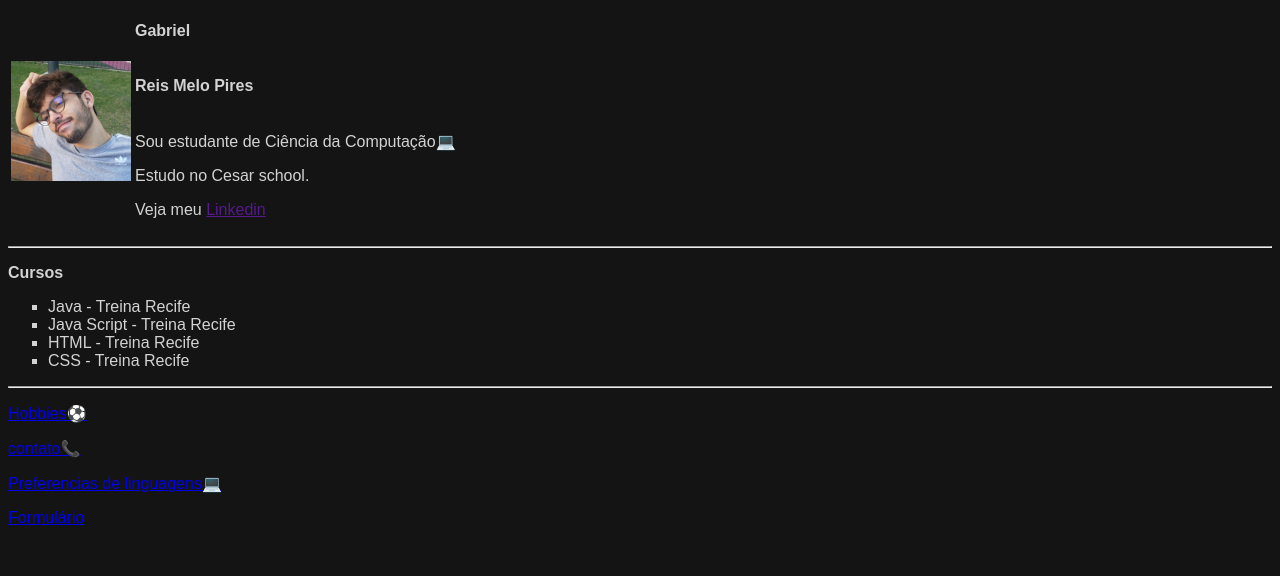
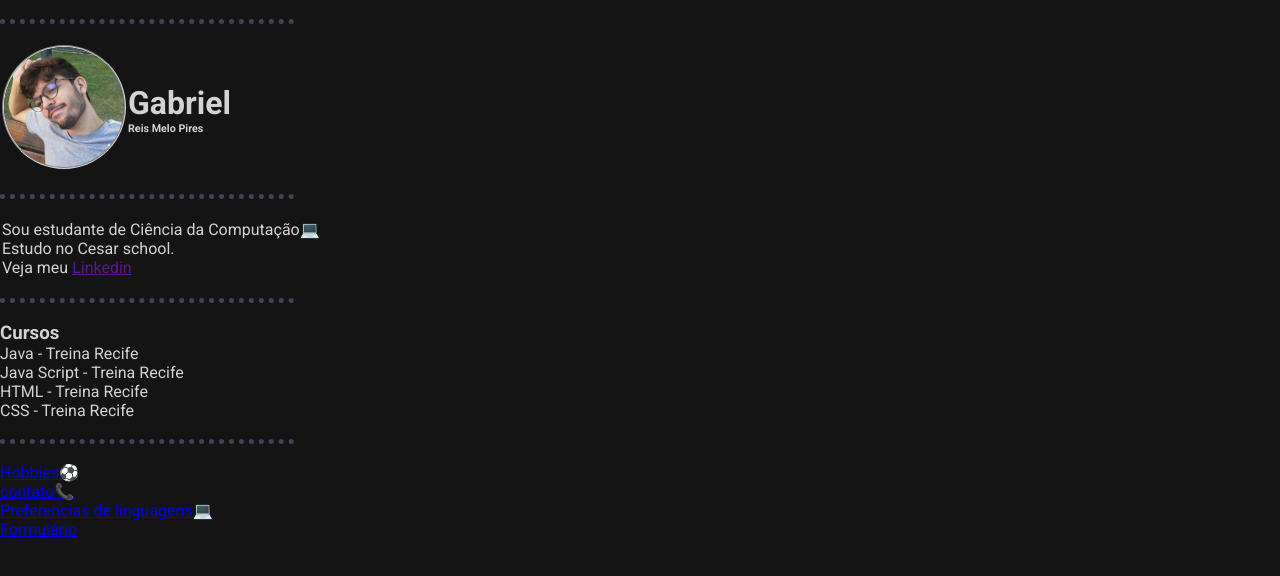
Before and after one commit to grmp13/gabriel, a plain HTML site: page index.html in a window 1280 px wide. Drawn offline with Linux system fonts and the light colour scheme.

Commit message:
Add files via upload

```diff
--- a/index.html
+++ b/index.html
@@ -8,33 +8,49 @@
 </head>
 
 <body>
+
+        <br>
+        <hr>
+        <br>
+
         <table>
             <tr>
                 <td><img src="img/myphoto.jpg" alt="foto de Gabriel" width="120" /></td>
                 <td>
-                <h1 class="letraBranca">Gabriel</h1>
-                <h6 class="letraBranca">Reis Melo Pires</h6>
+                    <h1 style="color: lightgray;">Gabriel</h1>
+                    <h6>Reis Melo Pires</h6>
+                </td>
+            </tr>
+        </table>
+        <br>
+        <table>
+            <tr>
+                <hr>
+                <br>
+                <td>
                     <p>
                         Sou estudante de Ciência da Computação💻
                     </p>
                     <p>Estudo no Cesar school.</p>
                     <p>Veja meu <a href="">Linkedin</a></p>
                 </td>
+                </td>
             </tr>
         </table>
+        <br>
+        <hr>
+        <br>
 
-    <hr>
-
-    <h3 class="letraBranca">Cursos</h3>
-    <ul type="square" class="letraBranca">
+        <h3>Cursos</h3>
+        <ul type="square">
             <li>Java - Treina Recife</li>
             <li>Java Script - Treina Recife</li>
             <li>HTML - Treina Recife</li>
             <li>CSS - Treina Recife</li>
         </ul>
-
+        <br>
         <hr>
-
+        <br>
     <p><a href="hobbies.html">Hobbies⚽</a><br></p>
     <p><a href="contatos.html">contato📞</a></p>
     <p><a href="linguaguensPref.html">Preferencias de linguagens💻</a></p>
--- a/style/style.css
+++ b/style/style.css
@@ -1,13 +1,25 @@
+@import url('https://fonts.googleapis.com/css2?family=Roboto:ital,wght@0,100;0,300;0,400;0,500;0,700;0,900;1,100;1,300;1,400;1,500;1,700;1,900&display=swap');
+*{
+    margin: 0px;
+    padding: 0px;
+}
+
 body{
     background: #141414;
     font-size: medium;
-    font-family: Arial, Helvetica, sans-serif;
+    font-family: 'Roboto', sans-serif;
+    color: lightgray;
 }
-.letraBranca{
-    color: lightgrey;
-    font-size: medium;
+img{
+    border: 2px;
+    border-radius: 50%;
+    border-style: groove;
+    border-color: lightgray;
 }
-p{
-    color: lightgray;
-    font-size: medium;
+hr{
+    border-color: #404258;
+    border-style: dotted none none none;
+    border-width: 5px;
+    width: 23%;
+
 }
```
Also changed, not shown: contatos.html (+1 -1 lines), hobbies.html (+1 -1 lines), linguaguensPref.html (+1 -1 lines). Lines whose indentation alone changed are shown as unchanged.
